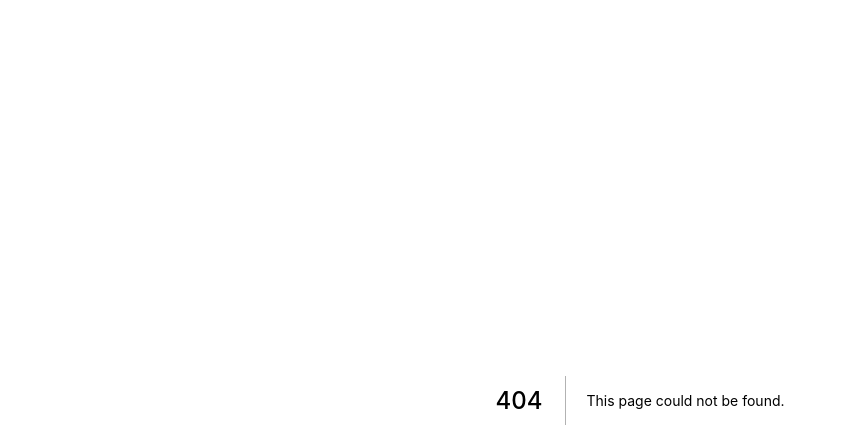
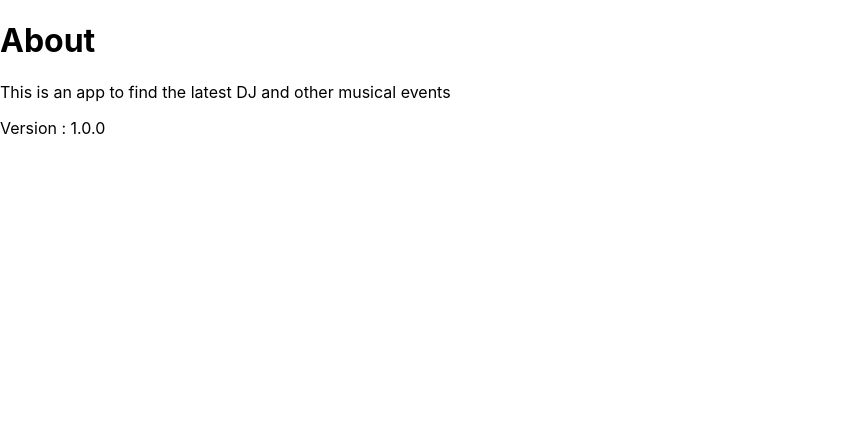
Before and after one commit to ahsas-sharma/dj-events-frontend, a Next.js app: page /about in a window 1280 px wide. Before the commit this address had no page. Shown: the top 448 px of the page, without its empty margins (0-847 px from the left). Built offline with nearby package versions, Linux system fonts and the light colour scheme.

Commit message:
Pages and routing

```diff
--- a/pages/_app.js
+++ b/pages/_app.js
@@ -1,6 +1,7 @@
 import '../styles/globals.css'
 
 function MyApp({ Component, pageProps }) {
+  // If the component below is wrapped in empty tags and another component is added above it, that will show up on all pages.
   return <Component {...pageProps} />
 }
 
--- /dev/null
+++ b/pages/about.js
@@ -0,0 +1,11 @@
+import React from 'react';
+
+export default function AboutPage() {
+  return (
+    <div>
+      <h1>About</h1>
+      <p>This is an app to find the latest DJ and other musical events</p>
+      <p>Version : 1.0.0</p>
+    </div>
+  );
+}
--- /dev/null
+++ b/pages/events/[slug].js
@@ -0,0 +1,3 @@
+export default function EventPage() {
+  return <div>Single Event Page</div>;
+}
--- /dev/null
+++ b/pages/events/add.js
@@ -0,0 +1,3 @@
+export default function AddEventPage() {
+  return <div>AddEventPage</div>;
+}
--- /dev/null
+++ b/pages/events/index.js
@@ -0,0 +1,3 @@
+export default function EventsPage() {
+  return <div>EventsPage</div>;
+}
```
